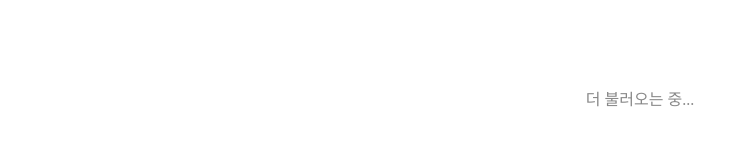
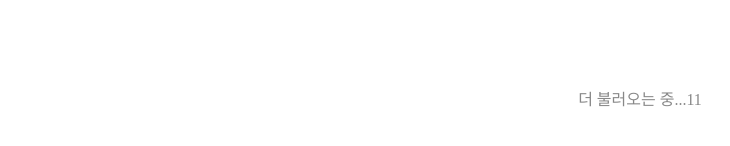
Before and after one commit to taiseong/dev_vue, a Vue app: page / in a window 1280 px wide. Shown: the part 3962-4108 px from the top of the page, without its empty margins (0-730 px from the left). Built offline with nearby package versions, Linux system fonts and the light colour scheme.

Commit message:
더 불러오는중...11

```diff
--- a/src/App.vue
+++ b/src/App.vue
@@ -14,7 +14,7 @@
             ref="loadMoreRef"
             class="loading"
         >
-            더 불러오는 중...
+            더 불러오는 중...11
         </div>
     </div>
     <div />
```
